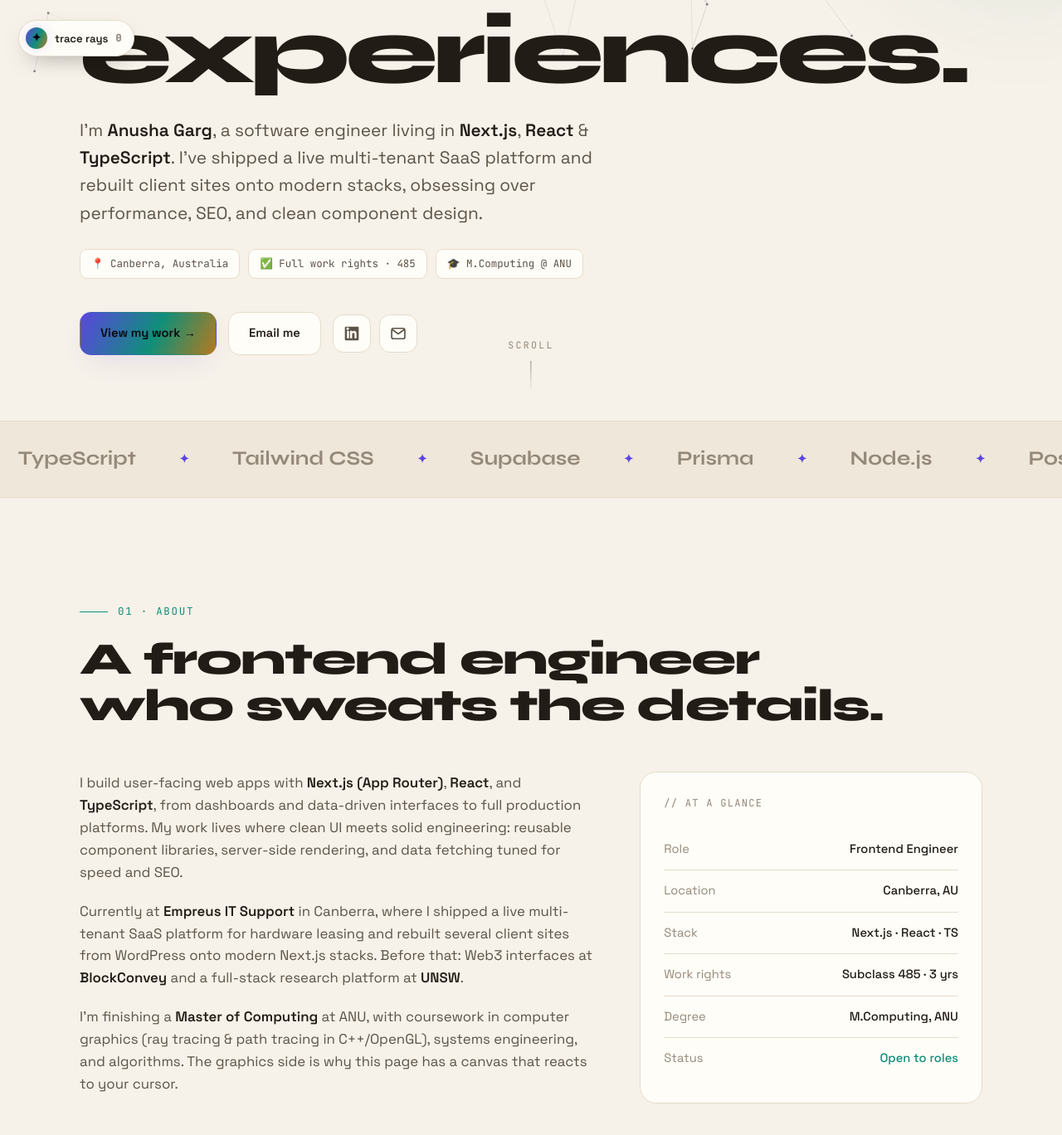
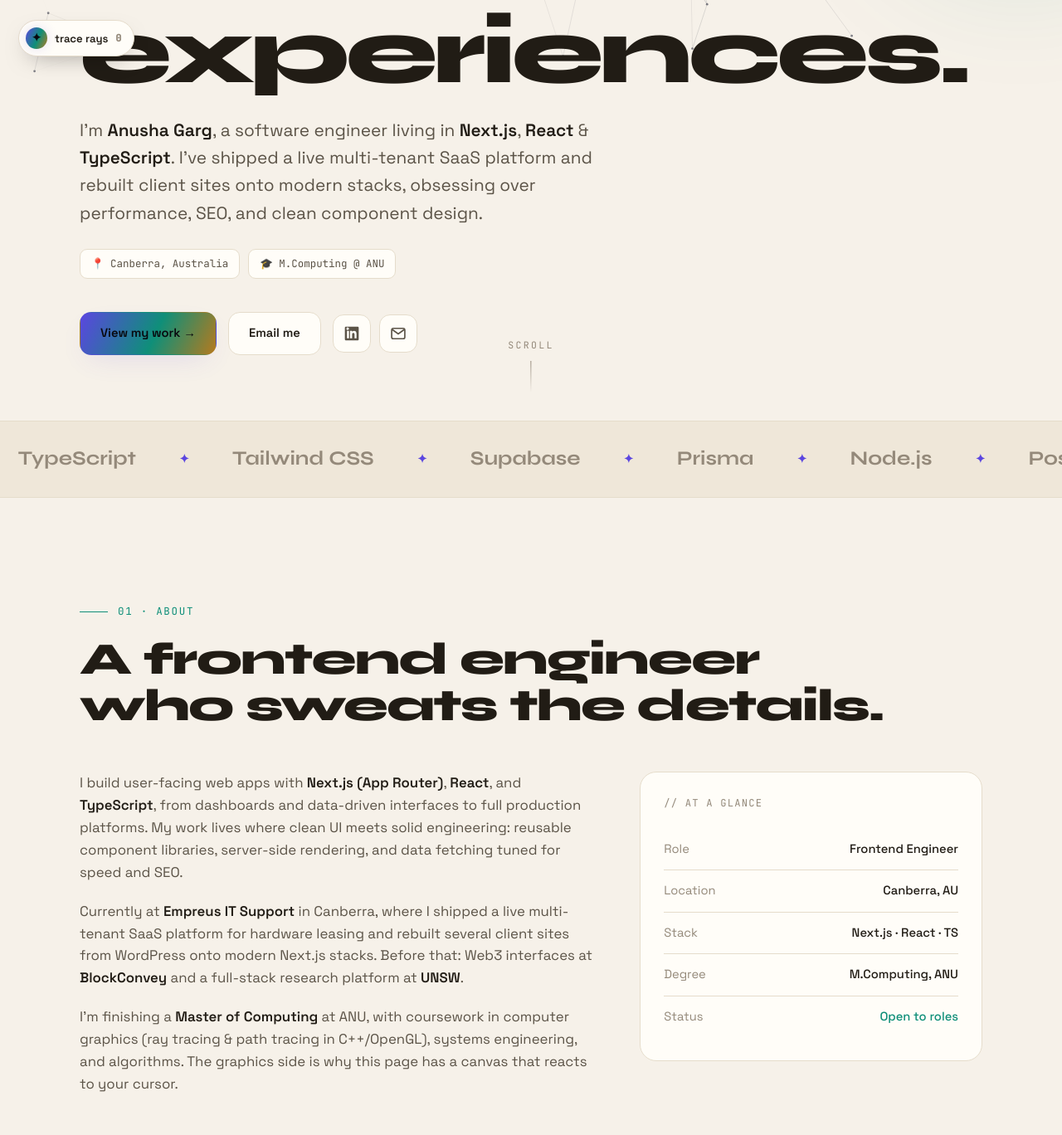
Before and after one commit to anushagarg-10/personalportfolio, a Next.js app: page / in a window 1280 px wide. Shown: the part 710-2078 px from the top of the page at 83% size. Built offline with nearby package versions, Linux system fonts and the light colour scheme.

Commit message:
Remove 485 work-rights references

```diff
--- a/components/About.tsx
+++ b/components/About.tsx
@@ -43,10 +43,6 @@
               <span className="v">Next.js · React · TS</span>
             </div>
             <div className="fact">
-              <span className="k">Work rights</span>
-              <span className="v">Subclass 485 · 3 yrs</span>
-            </div>
-            <div className="fact">
               <span className="k">Degree</span>
               <span className="v">M.Computing, ANU</span>
             </div>
--- a/components/Hero.tsx
+++ b/components/Hero.tsx
@@ -29,7 +29,6 @@
         </p>
         <div className="hero-meta">
           <span className="pill">📍 Canberra, Australia</span>
-          <span className="pill">✅ Full work rights · 485</span>
           <span className="pill">🎓 M.Computing @ ANU</span>
         </div>
         <div className="cta">
```
